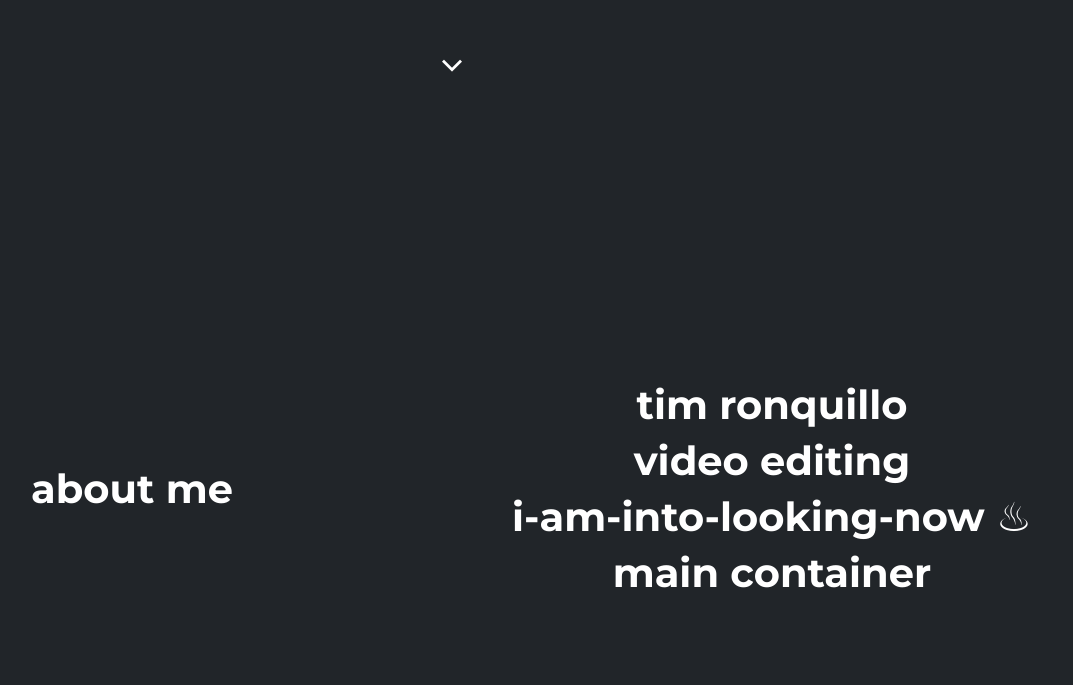
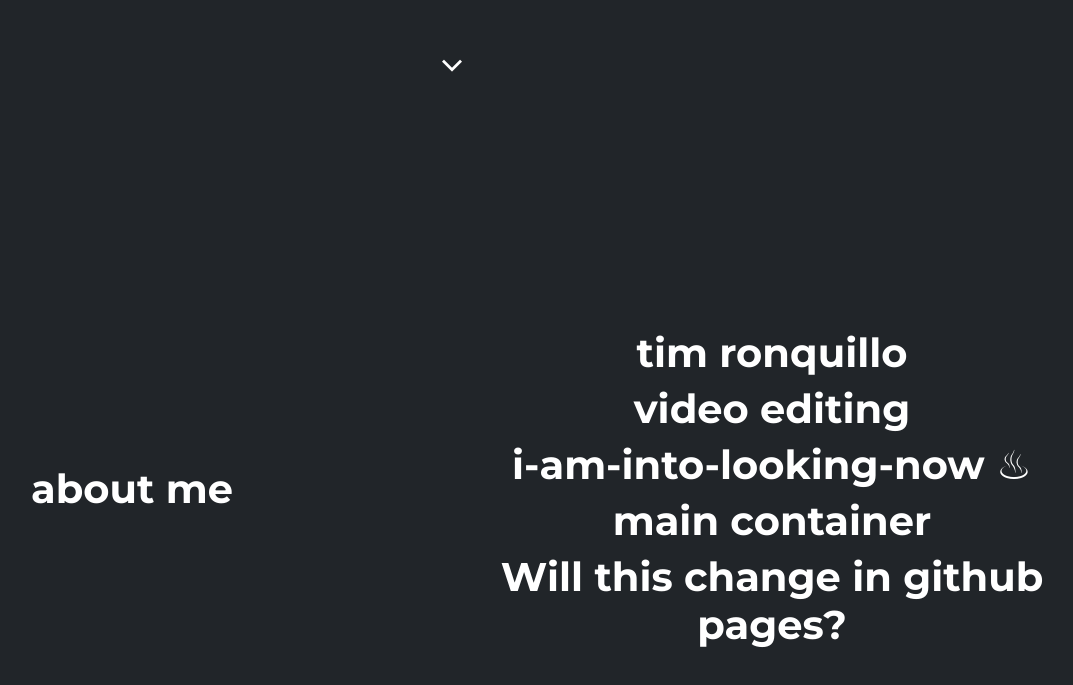
Before and after one commit to cramyhtomit/timothyronquillo, a plain HTML site: page index.html in a window 1280 px wide. Shown: the part 707-1392 px from the top of the page, without its empty margins (188-1261 px from the left). Drawn offline with nearby package versions, Linux system fonts and the light colour scheme.

Commit message:
check changes

```diff
--- a/index.html
+++ b/index.html
@@ -42,6 +42,7 @@
             <h1>video editing</h1>
             <h1>i-am-into-looking-now ♨</h1>
             <h1>main container</h1>
+            <h1>Will this change in github pages?</h1>
         </div>
 
     </section>
```
